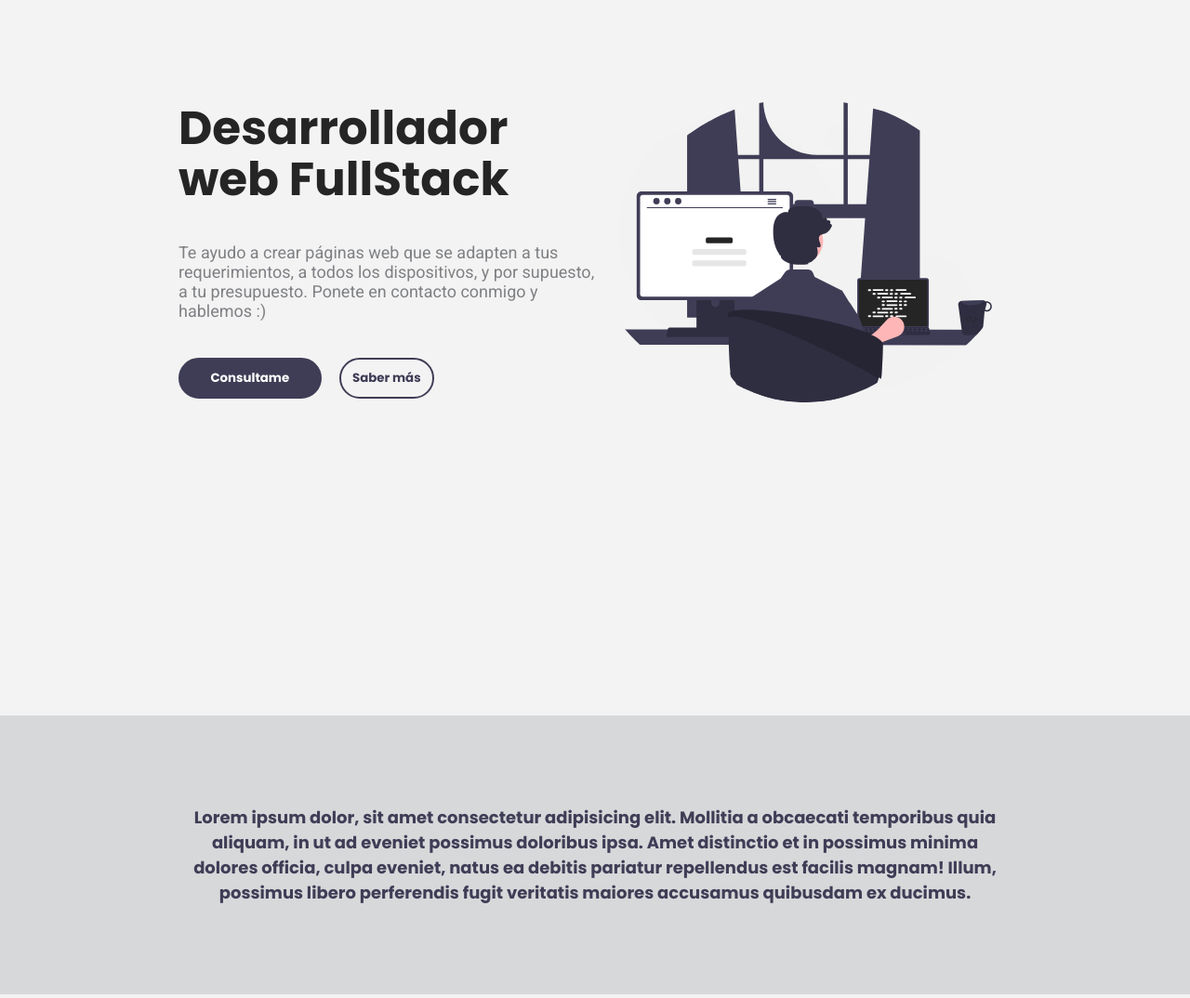
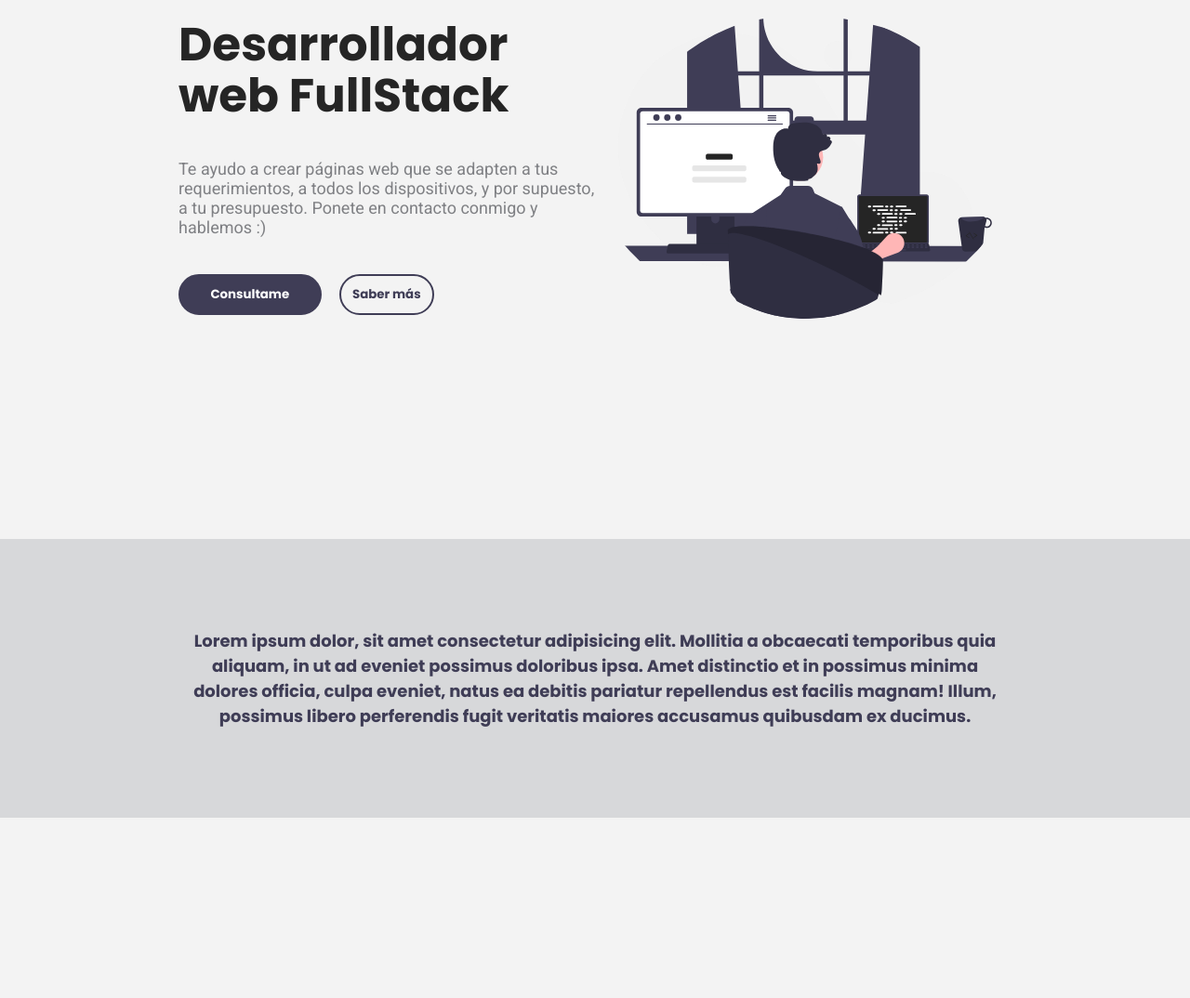
Before and after one commit to RamiroSabbadin/EjercicioLandingPage, a plain HTML site: page index.html in a window 1280 px wide. Shown: the part 220-1294 px from the top of the page at 93% size. After the commit the page ends 1104 px from the top, so only its background shows below. Drawn offline with Linux system fonts and the light colour scheme.

Commit message:
Correción Header

```diff
--- a/estilos.css
+++ b/estilos.css
@@ -18,8 +18,7 @@ Colores autilizar
 header{
     background: #fff;
     box-shadow: 0px 6px 5px -4px rgba(0,0,0,0.3);
-
-
+    position: fixed;
 }
 
 body{
@@ -70,8 +69,8 @@ nav ul li a:hover{
 
 .hero{
     width: 70%;
-    height: 300px;
-    margin: 280px auto;
+    height: 100vh;
+    margin: 0px auto;
     display: flex;
 }
 
@@ -156,8 +155,6 @@ color: #3f3d56;
     justify-content:center;
     align-items:center;
     background: #d7d8da ;
-    margin-top: 350px;
-
 }
 
 .descripcion p{
```
